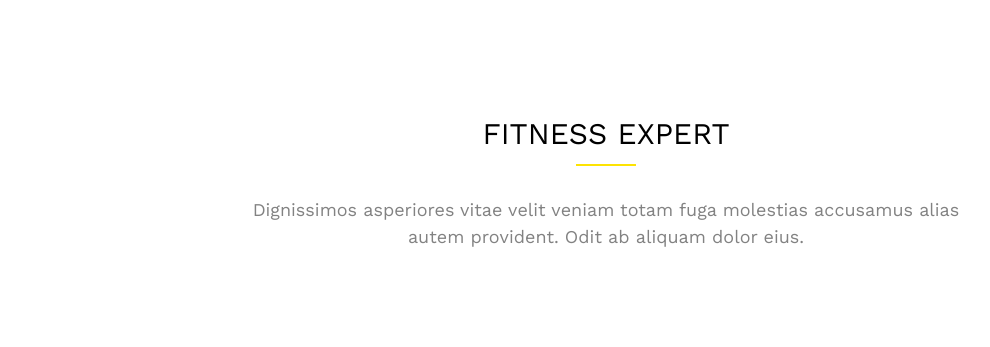
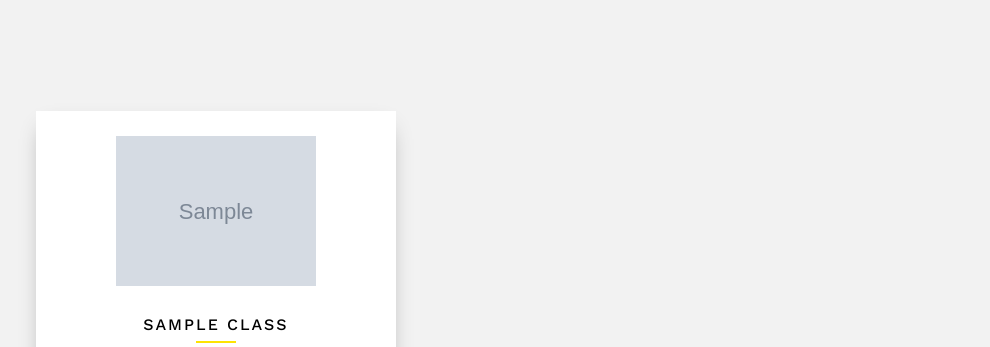
Before and after one commit to ranawael1/GYM, a Django app: template HealthClub/templates/physio-slim/classes.html in a window 1280 px wide. Shown: the part 698-1045 px from the top of the page, without its empty margins (34-1024 px from the left). Run offline with Django 3.2, Linux system fonts and the light colour scheme; the template is opened without the code that fills it: most values are stand-ins (such as "Sample title", 1, 10 or a date in 2020); grey boxes marked "Sample" are stand-in pictures; some libraries are stand-ins or nearby versions; some web fonts are replaced.

Commit message:
branch-classes

```diff
--- a/HealthClub/PhysioSlim/static/css/style.css
+++ b/HealthClub/PhysioSlim/static/css/style.css
@@ -582,7 +582,9 @@ h1, h2, h3, h4, h5, h6, figure {
 
 .services {
   padding: 25px;
-  margin-top: -10em;
+  margin-top: 0em;
+  margin-bottom: 1em;
+
   background: #fff;
   -webkit-box-shadow: 0px 10px 23px -10px rgba(0, 0, 0, 0.43);
   -moz-box-shadow: 0px 10px 23px -10px rgba(0, 0, 0, 0.43);
@@ -598,7 +600,7 @@ h1, h2, h3, h4, h5, h6, figure {
 }
 @media screen and (max-width: 768px) {
   .services {
-    margin-top: 0;
+    margin-top: -10em;
     margin-bottom: 20px;
   }
 }
@@ -609,6 +611,10 @@ h1, h2, h3, h4, h5, h6, figure {
 }
 .services span img {
   width: 60px;
+  margin: 0 auto;
+}
+.services .image {
+  width: 200px;
   margin: 0 auto;
 }
 .services h3 {
--- a/HealthClub/templates/physio-slim/branch.html
+++ b/HealthClub/templates/physio-slim/branch.html
@@ -57,6 +57,7 @@
 			</div>
 		</div>
 	</div>
+	<!-- end of Classes -->
 
 	<div id="fh5co-trainer">
 		<div class="container">
--- a/HealthClub/templates/physio-slim/classes.html
+++ b/HealthClub/templates/physio-slim/classes.html
@@ -11,8 +11,7 @@
 				<div class="col-md-8 col-md-offset-2 text-center">
 					<div class="display-t">
 						<div class="display-tc animate-box" data-animate-effect="fadeIn">
-							<h1>Fitness Trainer</h1>
-							<h2>Free html5 templates Made by <a href="http://freehtml5.co" target="_blank">freehtml5.co</a></h2>
+							<h1> {{branch}} Classes </h1>
 						</div>
 					</div>
 				</div>
@@ -20,13 +19,12 @@
 		</div>
 	</header>
 
-
+<!--
 	<div id="fh5co-trainer">
 		<div class="container">
 			<div class="row animate-box">
 				<div class="col-md-8 col-md-offset-2 text-center fh5co-heading">
-					<h2>Fitness Expert</h2>
-					<p>Dignissimos asperiores vitae velit veniam totam fuga molestias accusamus alias autem provident. Odit ab aliquam dolor eius.</p>
+					<h2>Classes </h2>
 				</div>
 			</div>
 			<div class="row">
@@ -83,8 +81,31 @@
 				</div>
 			</div>
 		</div>
+	</div> -->
+	<div id="fh5co-services" class="fh5co-bg-section">
+		<div class="container">
+
+			<div class="row">
+				{% for class in classes %}
+
+				<div class="col-md-4 text-center animate-box">
+
+					<div class="services">
+						<span><img class="img-responsive image" src="{{MEDIA_URL}}/{{class.photo2}} "  alt="hello"></span>
+
+						<h3> {{class.Class}}</h3>
+
+						<p>{{class.description}}</p>
+					</div>
+
+				</div>
+				{% endfor %}
+
+
+			</div>
+
+		</div>
 	</div>
-
 
 	<div id="fh5co-started" class="fh5co-bg" style="background-image: url(images/img_bg_3.jpg);">
 		<div class="overlay"></div>
@@ -96,7 +117,7 @@
 			</div>
 			<div class="row animate-box">
 				<div class="col-md-8 col-md-offset-2 text-center">
-					<p><a href="#" class="btn btn-default btn-lg">Become a Member</a></p>
+					<p><a href="{% url 'register'  %}" class="btn btn-default btn-lg">Become a Member</a></p>
 				</div>
 			</div>
 		</div>
```
